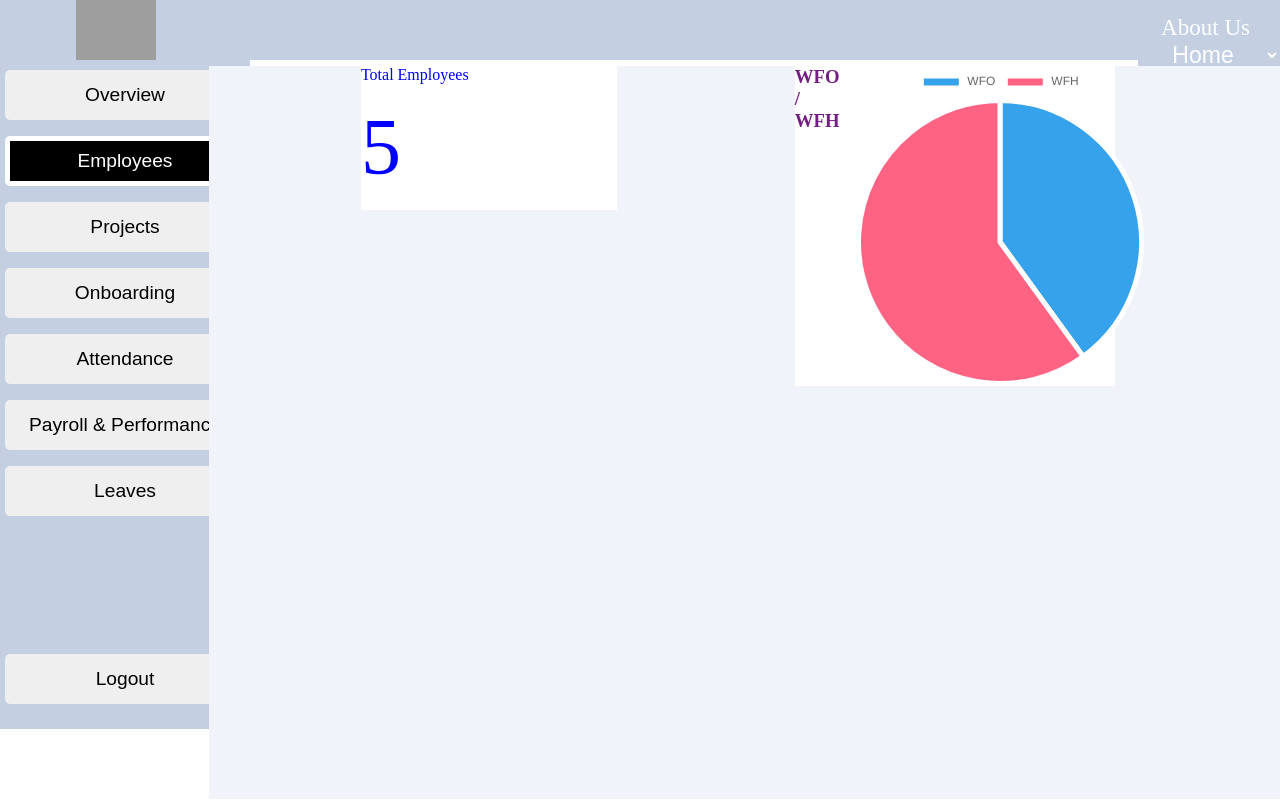
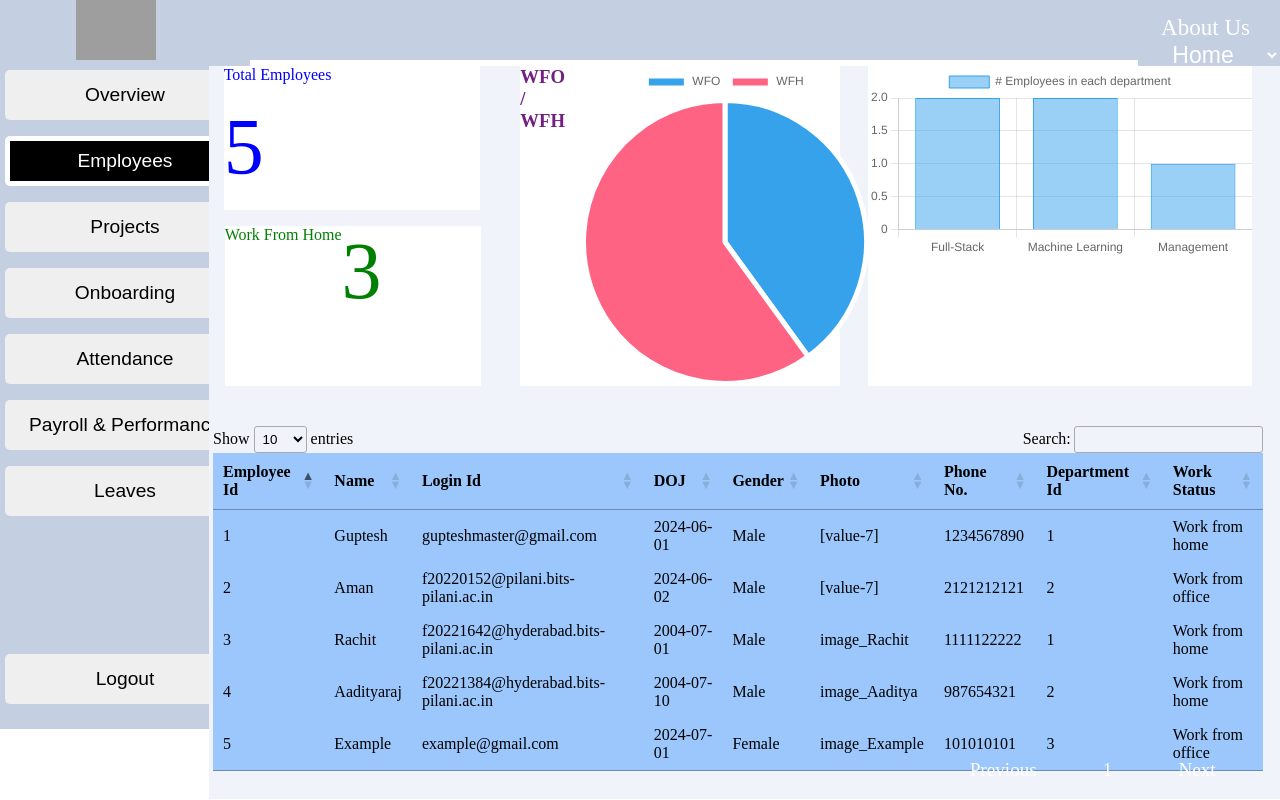
Before and after one commit to amann-03/HRMS, a PHP site: page /personal/HR_Employee.php in a window 1280 px wide. Run offline with PHP 8.4, Linux system fonts and the light colour scheme; data comes from the database, SQL or seed files in the repository; some libraries are stand-ins or nearby versions; grey boxes are pictures that could not be loaded.

Commit message:
Backend of HR_Employee module completed

```diff
--- a/HR_Employee.php
+++ b/HR_Employee.php
@@ -102,3 +102,151 @@
 
 
 </div>
+    <?php
+  $sql3 = "SELECT department_name,department_id FROM department";
+  $result3 = $conn->query($sql3);
+   // Initialize arrays to hold department names and budget values
+   $departmentNames = [];
+   $num3=[];
+  while($row=mysqli_fetch_assoc($result3))
+  {
+    $departmentNames[] = $row['department_name'];
+    $d= $row['department_id'];
+    $sql4 = "SELECT * FROM employee WHERE department_id=$d";
+    $result4 = $conn->query($sql4);
+    $num3[]=mysqli_num_rows($result4);
+  }
+
+
+
+
+
+    // Convert PHP arrays to JavaScript arrays
+    $Dep_nameJS= json_encode($departmentNames);
+    $num3_JS=json_encode($num3);
+
+
+    ?>
+
+
+
+<div id="box3">
+    <div id="bar"></div>
+        <canvas id="myChart"></canvas>
+
+        <script>
+            const ctx = document.getElementById('myChart');
+
+            new Chart(ctx, {
+              type: 'bar',
+              data: {
+                labels: <?php echo $Dep_nameJS; ?>,
+                datasets: [{
+                  label: '# Employees in each department',
+                  data: <?php echo $num3_JS; ?>,
+                  borderWidth: 1
+                }]
+              },
+              options: {
+                scales: {
+                  y: {
+                    beginAtZero: true
+                  }
+                }
+              }
+            });
+          </script>
+
+
+    </div>
+
+
+
+<div id="box4"><p id="va"style="color: green;text-align:center;">Work From Home</p><br><br>
+<p id="va" style="font-size:500%; color:green; text-align:center;"><?php echo $num2;?></p><br></div>
+
+
+
+
+
+<div id="box5">
+
+
+
+<script>
+    $(document).ready( function () {
+      $('#example').DataTable();
+    });
+  </script>
+
+<table id="example" width="82vw" >
+
+    <thead>
+        <tr>
+            <th>Employee Id</th>
+            <th>Name</th>
+            <th>Login Id</th>
+            <th>DOJ</th>
+            <th>Gender</th>
+            <th>Photo</th>
+            <th>Phone No.</th>
+            <th>Department Id</th>
+            <th>Work Status</th>
+        </tr>
+    </thead>
+
+
+    <tbody>
+        <?php
+        while($row=mysqli_fetch_assoc($result))
+        {
+        echo"<tr>";
+
+            echo"<td>".$row['employee_id']."</td>";
+            echo"<td>".$row['name']."</td>";
+            echo"<td>".$row['login_id']."</td>";
+            echo"<td>".$row['dob']."</td>";
+            echo"<td>".$row['gender']."</td>";
+            echo"<td>".$row['photo']."</td>";
+            echo"<td>".$row['phone_number']."</td>";
+            echo"<td>".$row['department_id']."</td>";
+            echo"<td>".$row['work_status']."</td>";
+       echo "</tr>";
+        }
+       ?>
+    </tbody>
+
+
+</table>
+
+</div>
+
+
+
+
+
+
+
+
+
+
+
+</div>
+
+<?php
+$conn->close();
+?>
+
+
+
+
+
+
+
+
+
+
+
+
+      </body>
+</html>
```
